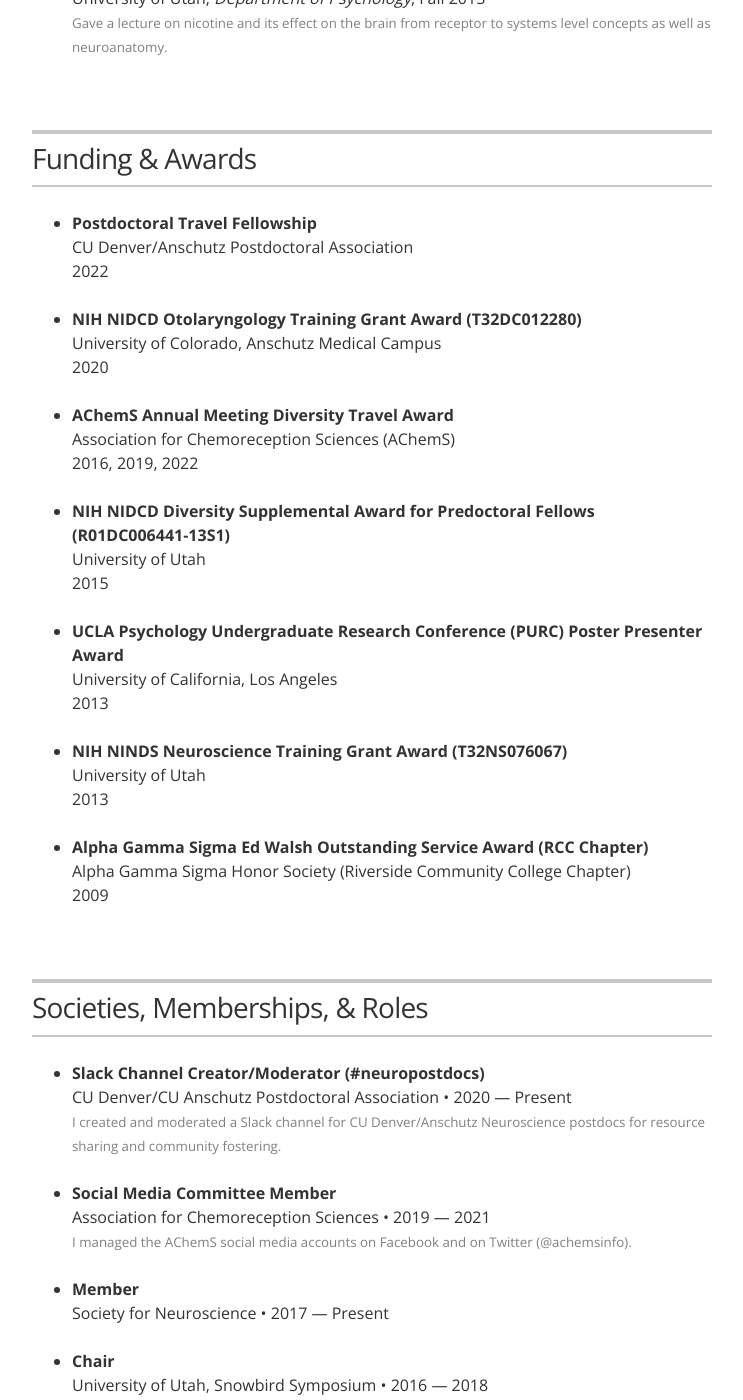
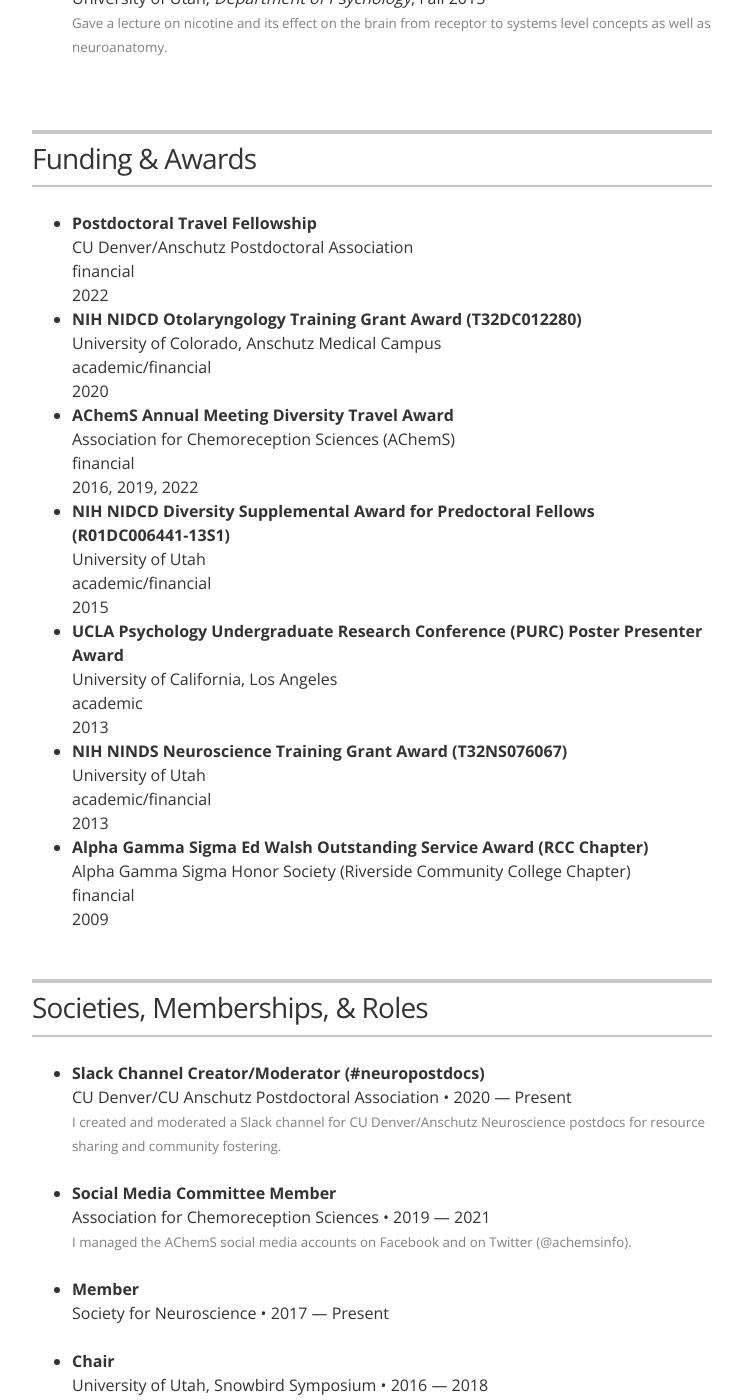
Before and after one commit to andsinpants/andsinpants.github.io, a Jekyll site: the page built from index.html, in a window 1280 px wide and 1400 px high, scrolled down 4909 px. Shown: the whole window, without its empty margins (268-1011 px from the left). Built offline with Jekyll 4.4.1, drawn with Linux system fonts in a browser that asks for light colours.

Commit message:
Update resume.html

```diff
--- a/_layouts/resume.html
+++ b/_layouts/resume.html
@@ -67,7 +67,7 @@
 
         {% for education in site.data.education %}
         <div class="resume-item" itemscope itemprop="alumniOf" itemtype="http://schema.org/CollegeOrUniversity">
-          <h3 class="resume-item-title" itemprop="description">{{ education.degree }}</h3>
+          <h2 class="resume-item-title" itemprop="description">{{ education.degree }}</h2>
           <span class="resume-item-details" itemprop="name">{{ education.uni }} &bull; {{ education.year }}</span>
         </div>
         {% endfor %}
@@ -193,21 +193,18 @@
 
       {% if site.resume_section_recognitions %}
       <section class="content-section">
-
 		<header class="section-header">
           <h2>Funding &amp; Awards</h2>
         </header>
-
         {% assign recognitions = site.data.recognitions | sort: "year" | reverse %}
-
 		<div class="resume-item">
         <ul class="resume-item-list">
         {% for recognitions in recognitions %}
           <li><b>{{ recognitions.award }}</b><br>
             {{ recognitions.organization }} <br>
-			<!-- {{ recognitions.type }} <br> -->
-			{{ recognitions.year }}
-          </li><br>
+			{{ recognitions.type }} <br>
+			{{ recognitions.year }}<br>
+          </li>
           <!-- <ul class="resume-item-list"> -->
           <!-- <li>{{ associations.organization }}<br>{{ associations.role }} &bull; {{ associations.year }}</li> -->
           <!-- <h3 class="resume-item-title" itemprop="award">{{ recognitions.award }}</h3>
```
